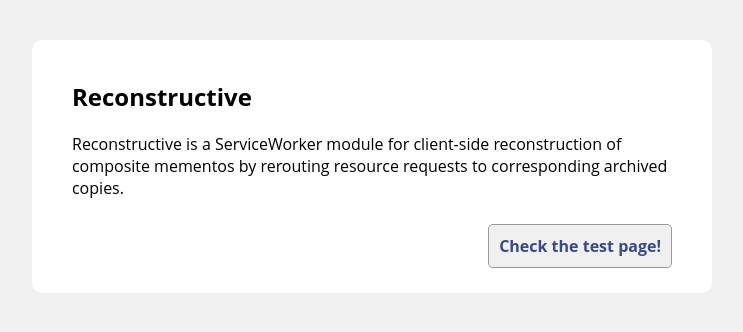
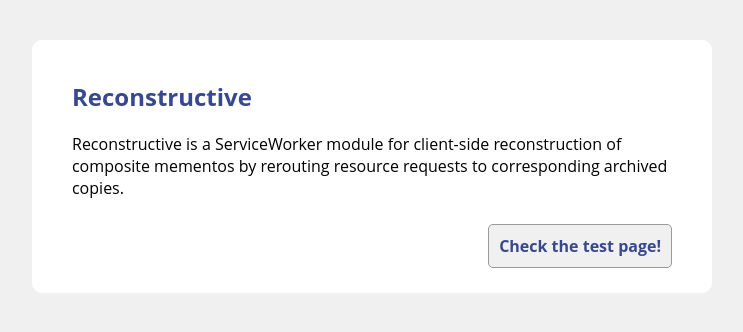
Before and after one commit to oduwsdl/Reconstructive, a plain HTML site: page index.html in a window 1280 px wide. Shown: the whole page, without its empty margins (268-1011 px from the left). Drawn offline with Linux system fonts and the light colour scheme.

Commit message:
Adding repo link on the header of the landing page

```diff
--- a/index.html
+++ b/index.html
@@ -33,9 +33,11 @@
         border-radius: 10px;
         display: block;
       }
-      a:link.btn, a:visited.btn {
+      a {
         color: #38488f;
         text-decoration: none;
+      }
+      a:link.btn, a:visited.btn {
         font-weight: bold;
         padding: 10px;
         border: 1px solid #999;
@@ -65,7 +67,7 @@
   </head>
   <body>
     <section>
-      <h1>Reconstructive</h1>
+      <h1><a href="https://github.com/oduwsdl/reconstructive">Reconstructive</a></h1>
 
       <p>Reconstructive is a ServiceWorker module for client-side reconstruction of composite mementos by rerouting resource requests to corresponding archived copies.</p>
 
```
